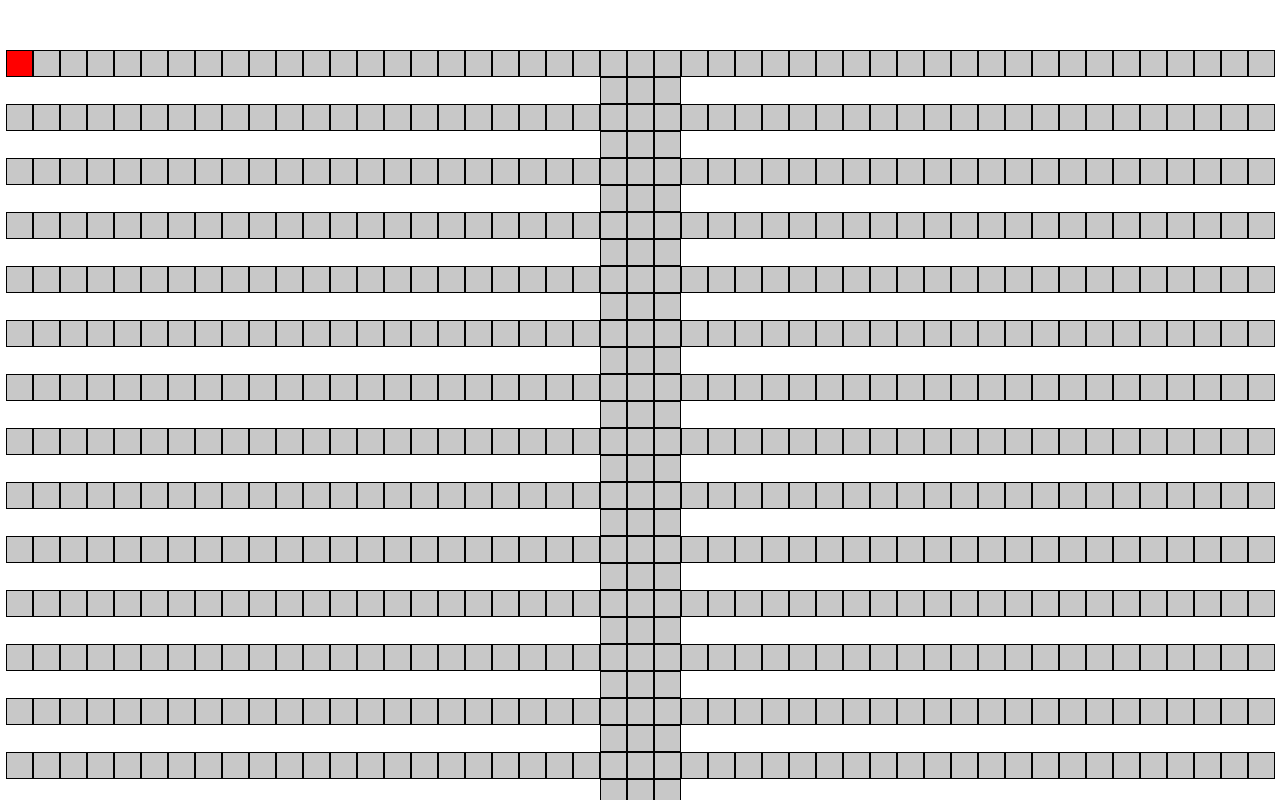
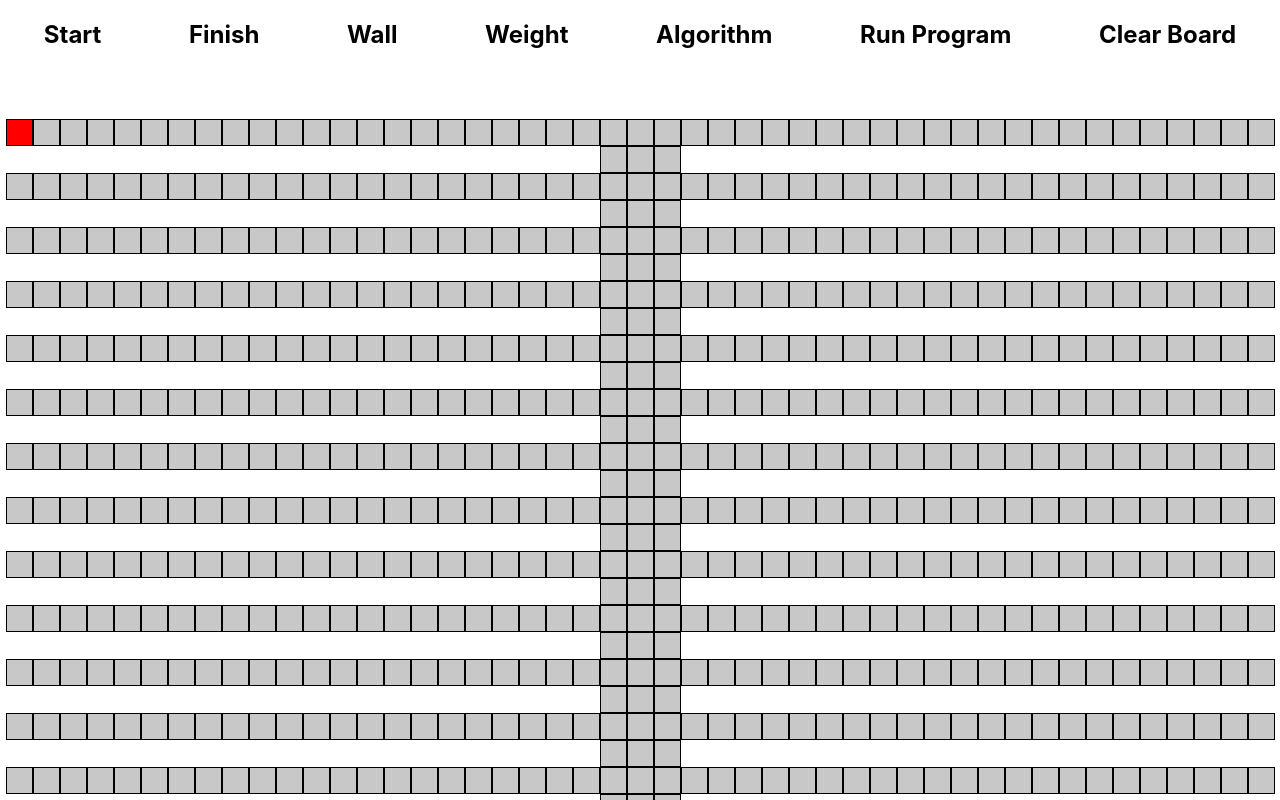
Before and after one commit to Ayush-Warikoo/Pathfinding-Visualizer, a React (Create React App) app: page / in a window 1280 px wide. Shown: the top 800 px of the page. Built offline with nearby package versions, Linux system fonts and the light colour scheme.

Commit message:
Implemented Redux set-up

```diff
--- a/package.json
+++ b/package.json
@@ -3,12 +3,15 @@
   "version": "0.1.0",
   "private": true,
   "dependencies": {
+    "@reduxjs/toolkit": "^1.5.0",
     "@testing-library/jest-dom": "^5.11.8",
     "@testing-library/react": "^11.2.2",
     "@testing-library/user-event": "^12.6.0",
     "react": "^17.0.1",
     "react-dom": "^17.0.1",
+    "react-redux": "^7.2.2",
     "react-scripts": "4.0.1",
+    "redux": "^4.0.5",
     "web-vitals": "^0.2.4"
   },
   "scripts": {
--- a/src/Cell.js
+++ b/src/Cell.js
@@ -1,7 +1,14 @@
 import React, {useEffect} from 'react';
 import './Cell.css';
+import {useSelector, useDispatch} from 'react-redux';
+import {headerSelect} from './action/index';
 
 function Cell({ cell }) {
+    let headerState = useSelector(state => state.headerState);
+    const dispatch = useDispatch();
+
+    //dispatch(headerSelect("Finish"));
+    //console.log(headerState);
 
     useEffect(() => {
     }, [cell])
@@ -15,19 +22,37 @@ function Cell({ cell }) {
         return "NotVisited";
     }
 
-    const onClickFunc = () =>
+    const onMouseDown = () =>
+    {
+
+    }
+
+    const onMouseEnter = () =>
+    {
+
+    }
+
+    const onMouseUp = () =>
     {
         //console.log("A");
-        //console.log(cell.row, cell.col);
-    }
-
-    const onMouseDownFunc = () =>
-    {
-        //console.log("B");
+        //console.log(headerState);
+        if(headerState === "Start")
+        {
+            if(cell.state !== "Finish")
+            {
+                cell.state = "Start";
+            }
+        }
     }
 
     return (
-        <div className={"Cell " + "Cell__" + cell.state + " Cell__" + isVisitedClass()} onClick={onClickFunc()} onMouseDown={onMouseDownFunc()}>
+
+        <div
+            className={"Cell " + "Cell__" + cell.state + " Cell__" + isVisitedClass()}
+            onMouseDown={onMouseDown}
+            onMouseEnter={onMouseEnter}
+            onMouseUp={onMouseUp}
+        >
         </div>
     )
 }
--- a/src/Header.css
+++ b/src/Header.css
@@ -0,0 +1,6 @@
+.Header {
+    display: flex;
+    justify-content: space-around;
+    margin-left: auto;
+    margin-right: auto;
+}
--- a/src/Header.js
+++ b/src/Header.js
@@ -4,7 +4,27 @@ import './Header.css';
 function Header() {
     return (
         <div className="Header">
-
+            <div className="Header__Start">
+                <h2> Start </h2>
+            </div>
+            <div className="Header__Finish">
+                <h2> Finish </h2>
+            </div>
+            <div className="Header__Wall">
+                <h2> Wall </h2>
+            </div>
+            <div className="Header__Weight">
+                <h2> Weight </h2>
+            </div>
+            <div className="Header__Algorithm">
+                <h2> Algorithm </h2>
+            </div>
+            <div className="Header__RunProgram">
+                <h2> Run Program </h2>
+            </div>
+            <div className="Header__ClearBoard">
+                <h2> Clear Board </h2>
+            </div>
         </div>
     )
 }
--- a/src/MainPage.js
+++ b/src/MainPage.js
@@ -24,11 +24,11 @@ function MainPage() {
                     visited: false,
                     state: "None"
                 }
-                if(r == STARTING_CELL[0] && c == STARTING_CELL[1])
+                if(r === STARTING_CELL[0] && c === STARTING_CELL[1])
                 {
                     cell["state"] = "Start";
                 }
-                else if(r == FINISHING_CELL[0] && c == FINISHING_CELL[1])
+                else if(r === FINISHING_CELL[0] && c === FINISHING_CELL[1])
                 {
                     cell["state"] = "Finish";
                 }
@@ -39,6 +39,40 @@ function MainPage() {
         setGrid(grid);
     }, [])
 
+    /*
+    const renderGrid = () =>
+    {
+        grid.map((row, indexR) => {
+            console.log("A");
+            return (
+                <div className="Grid__row">
+                    {renderRow(row, indexR)}
+                    {row.map((col, indexC) => <Cell cell = {grid[indexR][indexC]} />)}
+                </div>
+            )
+        })
+
+        for(let row = 0; row < grid.length; row++)
+        {
+            return (
+                <div className="Grid__row">
+                    {renderRow(grid[row])}
+                </div>
+            );
+        }
+
+    }
+
+    const renderRow = (row, rowInd) =>
+    {
+        console.log("B");
+        for(let colInd = 0; colInd < row.length; colInd++)
+        {
+            <Cell cell = {grid[rowInd][colInd]} />;
+            console.log("INSIDE");
+        }
+    }
+    */
 
 
     return (
@@ -48,7 +82,7 @@ function MainPage() {
                 {grid.map((row, indexR) => {
                     return (
                         <div className="Grid__row">
-                            {row.map((col, indexC) => <Cell cell = {grid[indexR][indexC]}  />)}
+                            {row.map((col, indexC) => <Cell cell = {grid[indexR][indexC]} />)}
                         </div>
                     )
                 })}
--- /dev/null
+++ b/src/action/index.js
@@ -0,0 +1,9 @@
+//Action: Describes what action you are trying to do
+export const headerSelect = (newState) =>
+{
+  return {
+    type: 'HEADER_SELECT',
+    payload: newState
+
+  };
+};
--- a/src/index.js
+++ b/src/index.js
@@ -3,13 +3,28 @@ import ReactDOM from 'react-dom';
 import './index.css';
 import App from './App';
 import reportWebVitals from './reportWebVitals';
+import {createStore} from 'redux';
+import { Provider } from 'react-redux';
+import allReducers from './reducer/index';
+
+//Store: Globalized State
+let store = createStore(allReducers, window.__REDUX_DEVTOOLS_EXTENSION__ && window.__REDUX_DEVTOOLS_EXTENSION__());
+
+//Display it in console
+store.subscribe(() => console.log(store.getState()));
+
+//Dispatch: Executing the action
+//store.dispatch(headerSelect("Finish"));
 
 ReactDOM.render(
   <React.StrictMode>
-    <App />
+    <Provider store={store}>
+      <App />
+    </Provider>
   </React.StrictMode>,
   document.getElementById('root')
 );
+
 
 // If you want to start measuring performance in your app, pass a function
 // to log results (for example: reportWebVitals(console.log))
--- /dev/null
+++ b/src/reducer/headerState.js
@@ -0,0 +1,11 @@
+const headerState = (state = "Start", action) => {
+    switch(action.type)
+    {
+        case "HEADER_SELECT":
+            return action.payload;
+        default:
+            return "Start";
+    }
+}
+
+export default headerState;
--- /dev/null
+++ b/src/reducer/index.js
@@ -0,0 +1,10 @@
+//Reducer: Describes how your action affects the state (data layer)
+import headerState from './headerState';
+import {combineReducers } from 'redux';
+
+const allReducers = combineReducers({
+    headerState,
+
+})
+
+export default allReducers;
```
Also changed, not shown: 2 other files (tests, documents, lock files or other folders).
